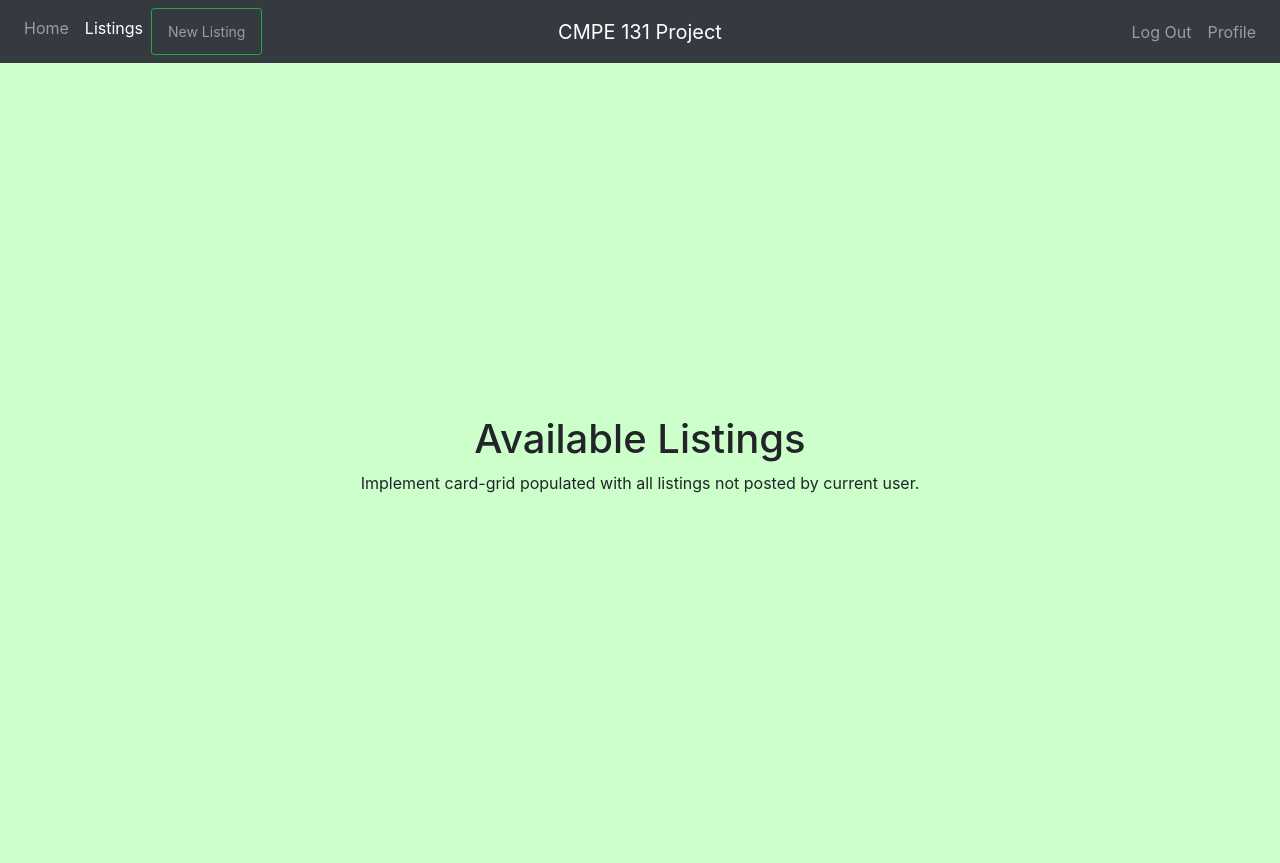
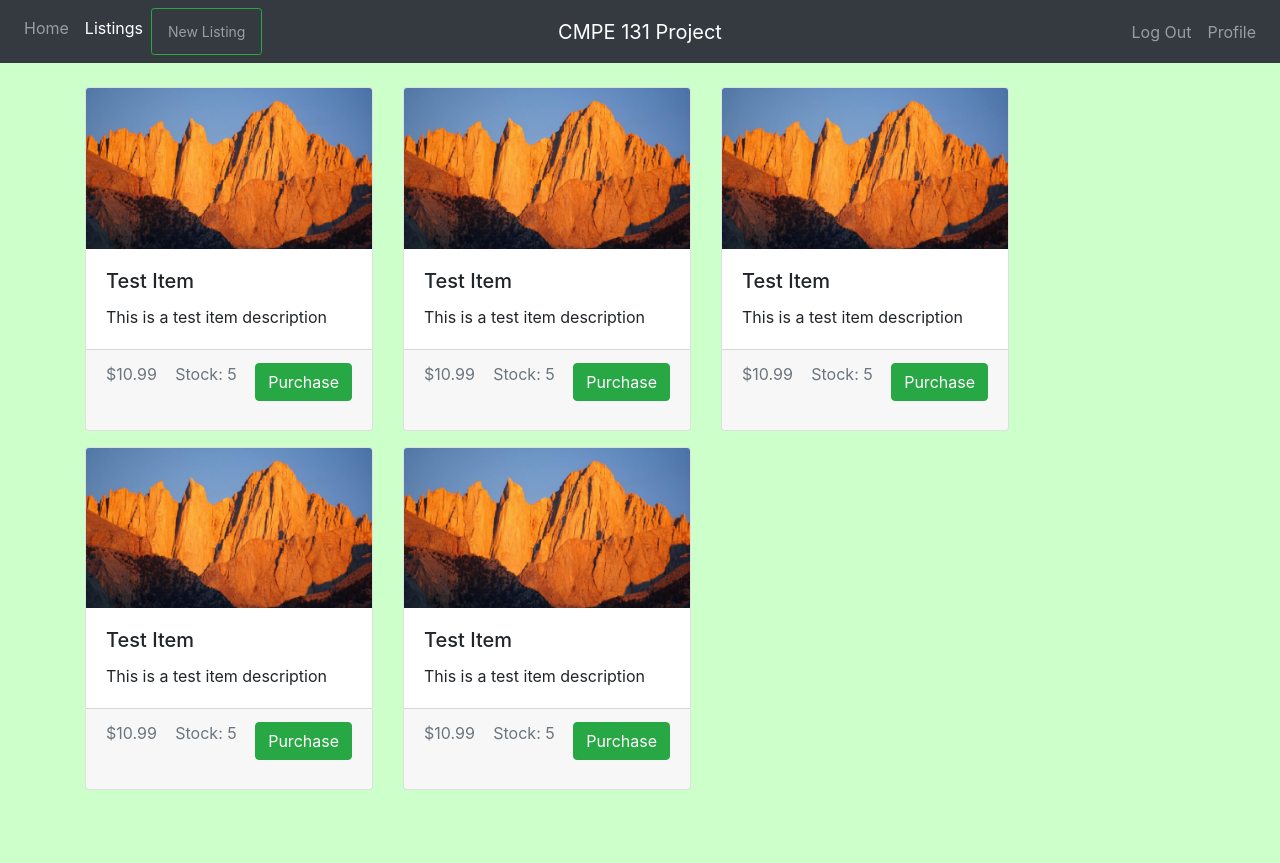
Before and after one commit to mitchellsayer/cmpe_131_team8, a Flask app: page /listings in a window 1280 px wide. After the commit the page ends 790 px from the top, so only its background shows below. Run offline with Flask 2, Linux system fonts and the light colour scheme; a user stored in the database is signed in; some libraries are stand-ins or nearby versions.

Commit message:
Added listing card grid, Listing db model

```diff
--- a/app/__init__.py
+++ b/app/__init__.py
@@ -20,7 +20,7 @@ def create_app():
     login_manager.login_view = 'auth.login'
     login_manager.init_app(app)
 
-    from .models import User
+    from .models import User, Listing
 
     @login_manager.user_loader
     def load_user(user_id):
--- a/app/main.py
+++ b/app/main.py
@@ -1,5 +1,6 @@
 from flask import Blueprint, render_template
 from flask_login import login_required, current_user
+from .models import Listing
 from . import db
 
 main = Blueprint('main', __name__)
@@ -16,14 +17,29 @@ def profile():
 @main.route('/listings')
 @login_required
 def listings():
-    return render_template('listings.html')
+    # other_listings = Listing.query.filter(Listing.userID != current_user.id)
+    test_listings = []
+    for i in range(5):
+        listing = Listing(
+            productID = i,
+            userID = current_user.id,
+            name = "Test Item",
+            description = "This is a test item description",
+            price = 10.99,
+            image = 'static/images/test_image.jpeg',
+            stock = 5
+        )
+        test_listings.append(listing)
+
+    return render_template('listings.html', listings = test_listings)
 
 @main.route('/new_listing')
 @login_required
 def new_listing():
     return render_template('new_listing.html')
 
-@main.route('/purchase')
+@main.route('/purchase/<productID>')
 @login_required
-def purchase():
+def purchase(productID):
+    print(str(productID))
     return render_template('purchase.html')
--- a/app/models.py
+++ b/app/models.py
@@ -7,3 +7,13 @@ class User(UserMixin, db.Model):
     email = db.Column(db.String(100), unique=True)
     password = db.Column(db.String(100))
     name = db.Column(db.String(1000))
+
+class Listing(db.Model):
+    productID = db.Column(db.Integer, primary_key=True)
+    userID = db.Column(db.Integer)
+    name = db.Column(db.String(100), unique=True)
+    description = db.Column(db.String(1000))
+    brand = db.Column(db.String(100))
+    price = db.Column(db.Float)
+    image = db.Column(db.String(100))
+    stock = db.Column(db.Integer)
--- a/app/templates/listings.html
+++ b/app/templates/listings.html
@@ -8,10 +8,26 @@
 {% endblock %}
 
 {% block content %}
-<div id="outer" class="container">
-  <div id="inner">
-    <h1>Available Listings</h1>
-    <p>Implement card-grid populated with all listings not posted by current user.</p>
+<div class="container mt-4">
+  <div class="row">
+    {% for listing in listings %}
+    <div class="col-auto mb-3">
+      <div class="card" style="width: 18rem;">
+        <img class="card-img-top" src="{{ listing.image }}" alt="Card image cap">
+        <div class="card-body">
+          <h5 class="card-title">{{ listing.name }}</h5>
+          <p class="card-text">{{ listing.description }}</p>
+        </div>
+        <div class="card-footer">
+          <div class="d-flex justify-content-between align-items-center mb-3">
+            <p class="text-muted">${{ listing.price }}</p>
+            <p class="text-muted">Stock: {{ listing.stock }}</p>
+            <a href="{{ url_for('main.purchase', productID=listing.productID) }}"  class="btn btn-success">Purchase</a>
+          </div>
+        </div>
+      </div>
+    </div>
+    {% endfor %}
   </div>
 </div>
 {% endblock %}
```
Also changed, not shown: app/db.sqlite, app/static/images/test_image.jpeg (added).
